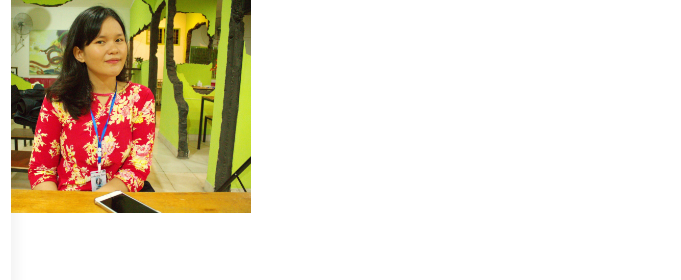
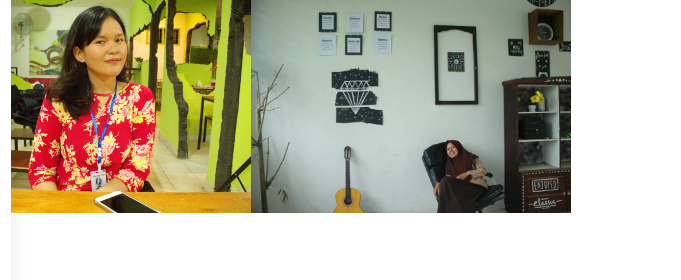
Before and after one commit to cristinsmngklt/cristin-latihangit, a plain HTML site: page index.html in a window 1280 px wide. Shown: the top 280 px of the page, 69-750 px from the left. Drawn offline with nearby package versions, Linux system fonts and the light colour scheme.

Commit message:
Update index.html

```diff
--- a/index.html
+++ b/index.html
@@ -87,7 +87,7 @@ Copyright &copy;<script>document.write(new Date().getFullYear());</script> All r
             <div class="col-12 col-md-6 col-lg-3 no-padding">
                 <div class="portfolio-content">
                     <figure>
-                        <img src="images/17.jpg" alt="">
+                        <img src="17.jpg" alt="">
                     </figure>
 
                     <div class="entry-content flex flex-column align-items-center justify-content-center">
```
